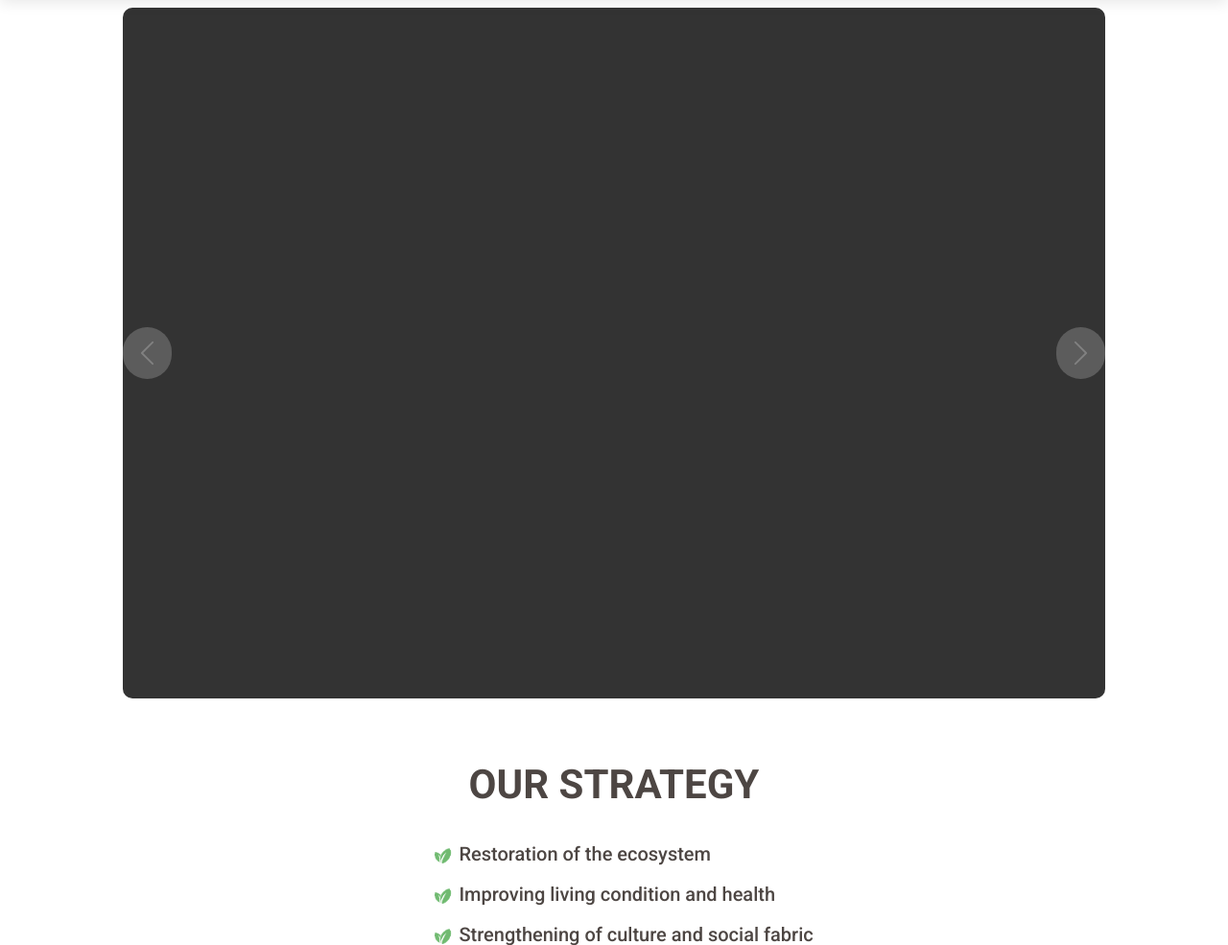
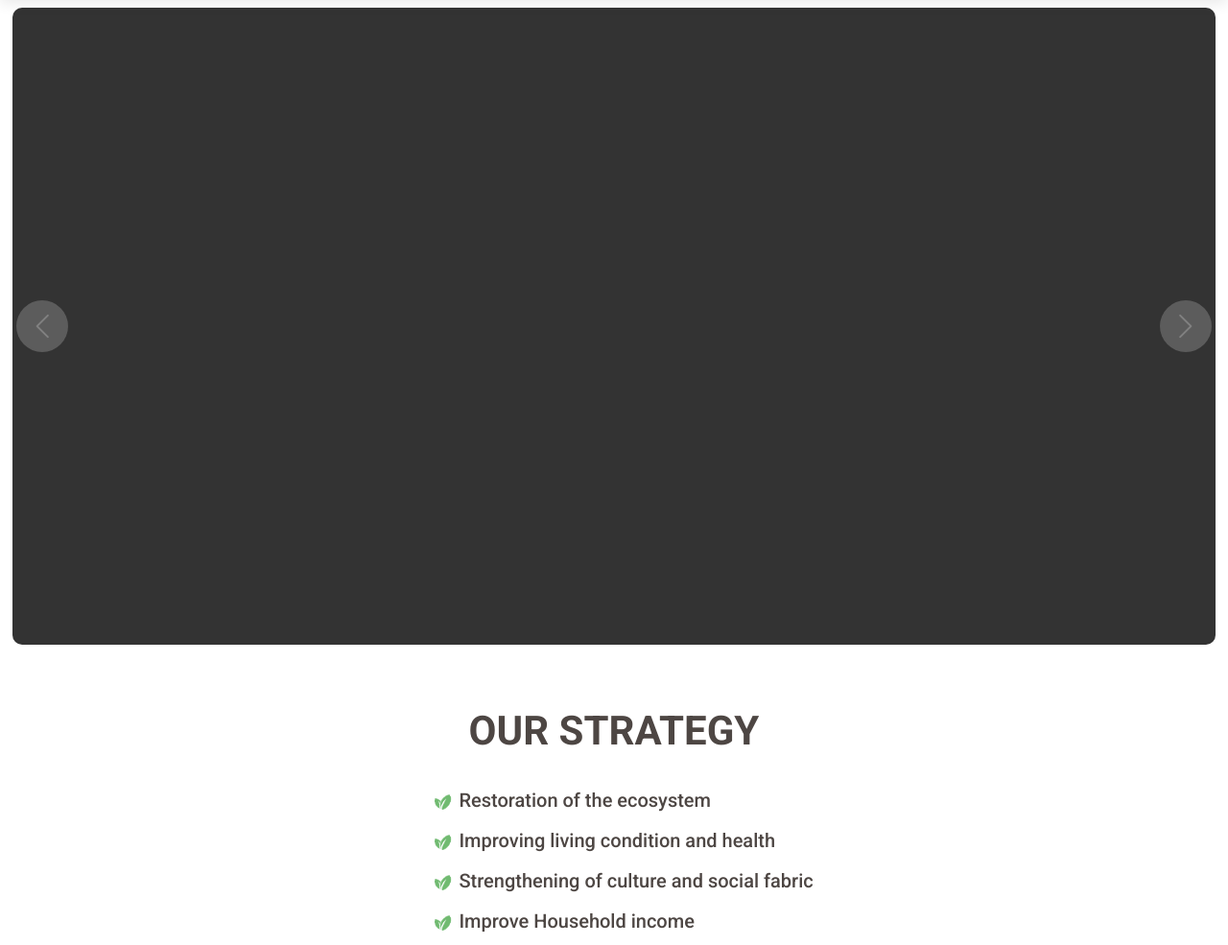
Before and after one commit to Ingenium23/GEF, a Django app: page / in a window 1280 px wide. Shown: the part 70-1055 px from the top of the page at 96% size. Run offline with Django 3.2, Linux system fonts and the light colour scheme; data that the repository does not hold is empty; some libraries are stand-ins or nearby versions.

Commit message:
Update style.css

```diff
--- a/home/static/assets/css/style.css
+++ b/home/static/assets/css/style.css
@@ -391,10 +391,10 @@ h6 {
 --------------------------------------------------------------*/
 #hero {
  /* width: 100%;*/
-  width: 80%;
+  width: 98%;
   /*height: 100vh;*/
   margin: auto;
-  height: 90vh;
+  height: 83vh;
   margin-top: 78px;
   border-radius: 10px;
   background-color: rgba(0, 0, 0, 0.8);
```
